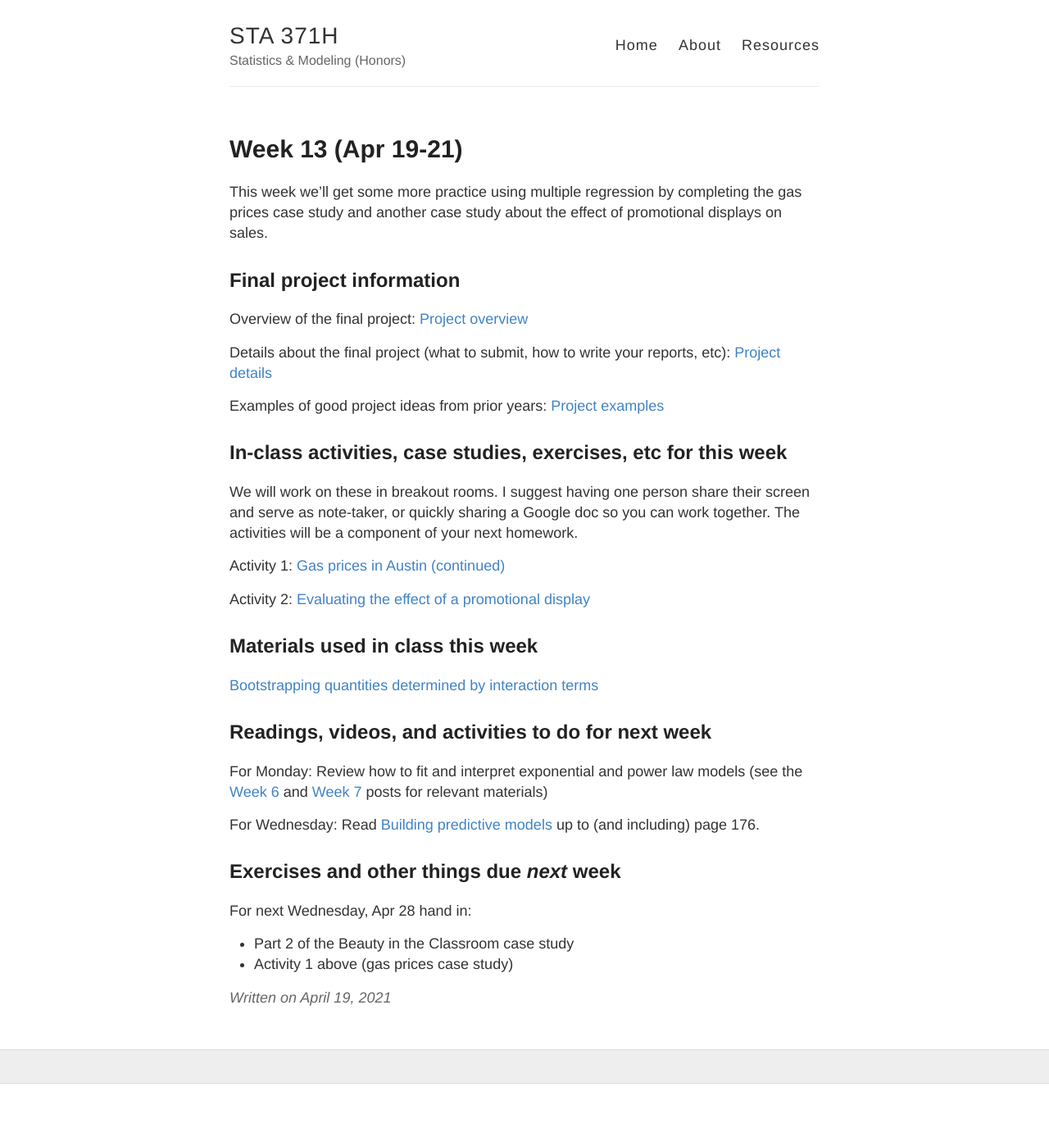
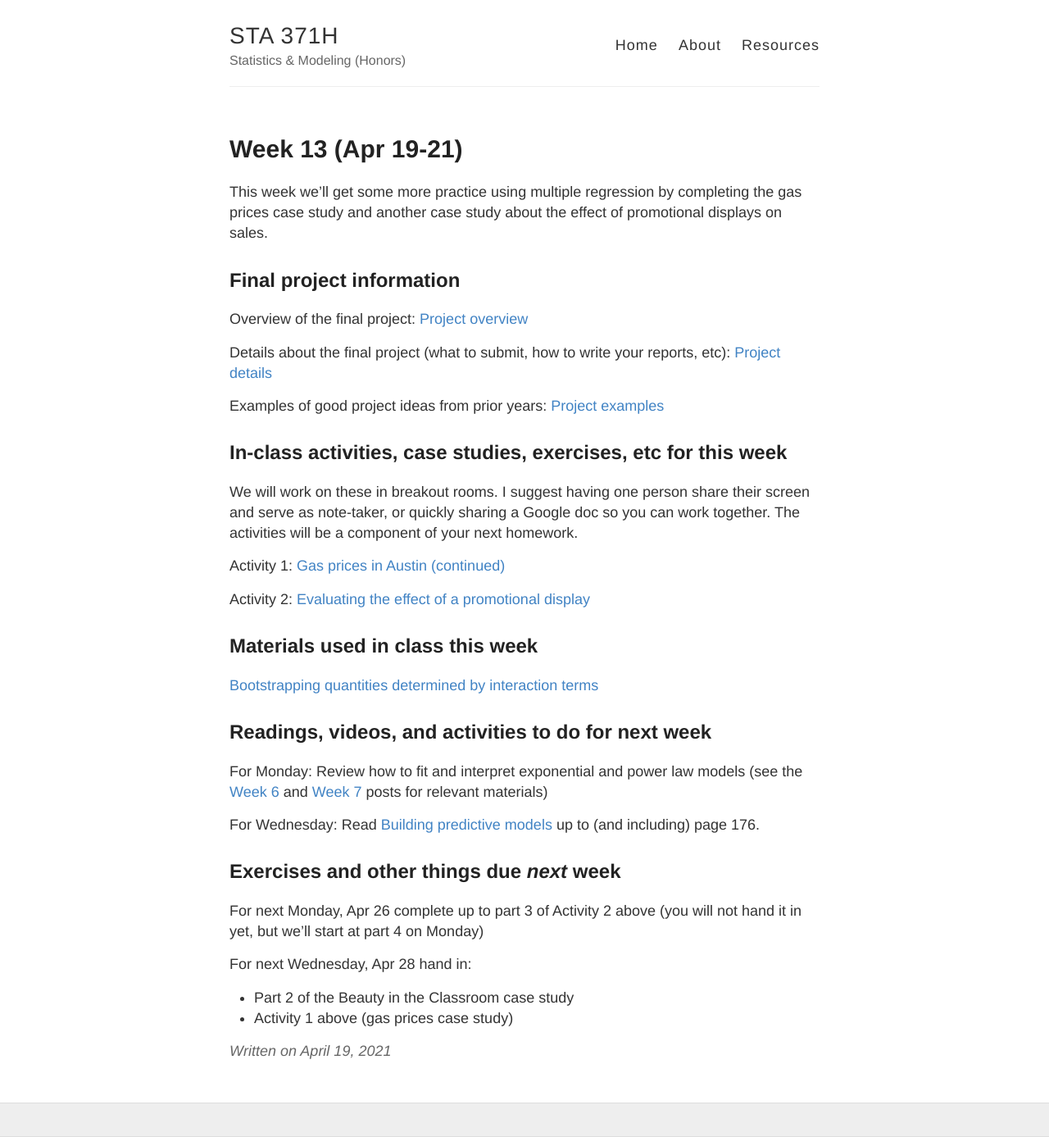
Before and after one commit to jaredsmurray/sta371h, a Jekyll site: the page built from docs/_posts/2021-04-19-Week-13.md, in a window 1280 px wide. Shown: the whole page at 82% size. Built offline with Jekyll 4.4.1, drawn with Linux system fonts in a browser that asks for light colours; before the commit the page ends 1322 px from its top, so only the background shows below that.

Commit message:
Update 2021-04-19-Week-13.md

```diff
--- a/docs/_posts/2021-04-19-Week-13.md
+++ b/docs/_posts/2021-04-19-Week-13.md
@@ -34,6 +34,8 @@ For Wednesday: Read [Building predictive models](../files/16_building_predictive
 
 ## Exercises and other things due *next* week
 
+For next Monday, Apr 26 complete up to part 3 of Activity 2 above (you will not hand it in yet, but we'll start at part 4 on Monday)
+
 For next Wednesday, Apr 28 hand in:
 - Part 2 of the Beauty in the Classroom case study
 - Activity 1 above (gas prices case study)
```
